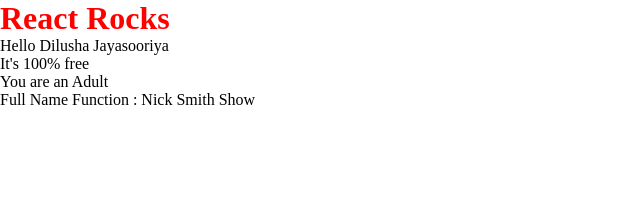
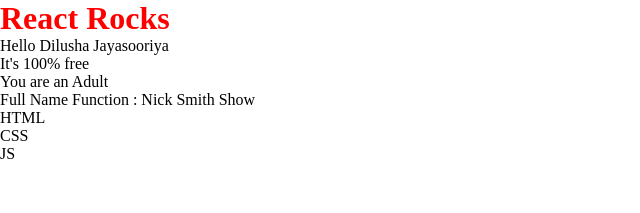
Before and after one commit to dilusha-lakshan/mcodes-react-app, a React (Vite) app: page / in a window 1280 px wide. Shown: the top 213 px of the page, without its empty margins (0-640 px from the left). Built offline with nearby package versions, Linux system fonts and the light colour scheme.

Commit message:
learned about arrays

```diff
--- a/src/App.jsx
+++ b/src/App.jsx
@@ -5,6 +5,13 @@
   const lastName = "Jayasooriya";
   const city = "Chilaw";
   const age = 22;
+  const arr = ["Dilusha", "Chilaw", 22,];
+  const lang = <ul>
+    <li>HTML</li>
+    <li>CSS</li>
+    <li>JS</li>
+  </ul>
+
   const getFullName = (f, m, l) => {
     return `${f} ${m} ${l}`;
   }
@@ -20,7 +27,7 @@
 
     <p>Full Name Function : {getFullName("Nick", "Smith", "Show")} </p>
 
-
+    {lang}
     </>
   )
 }
```
